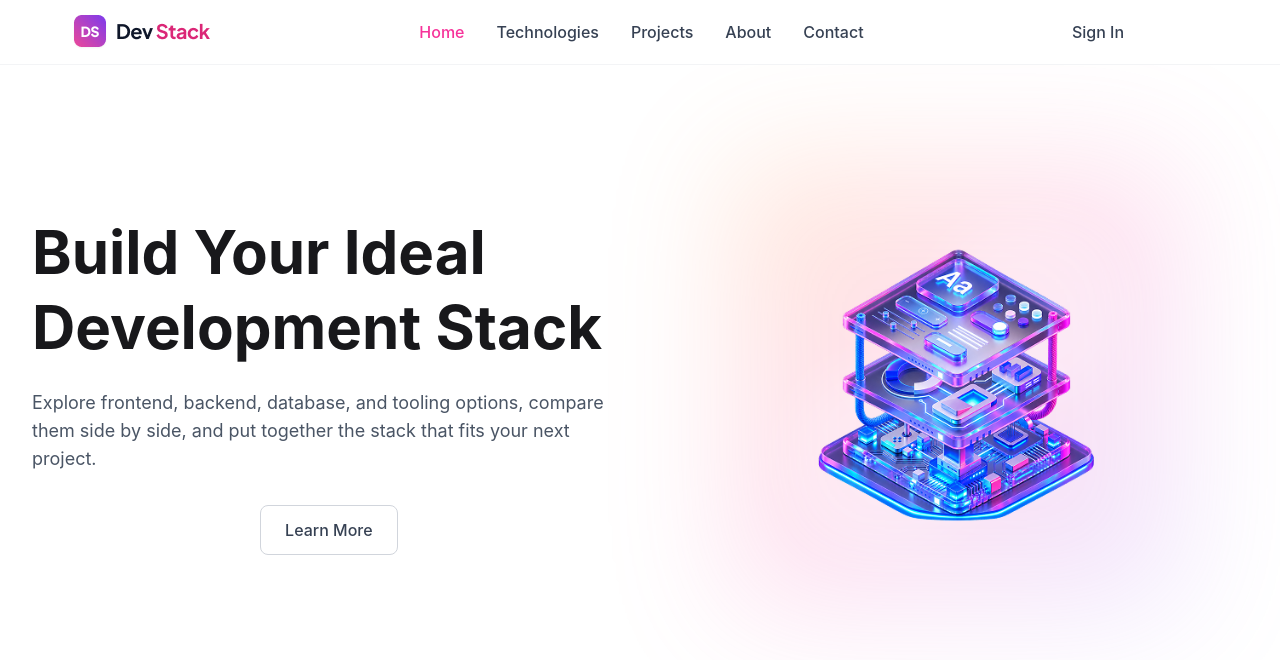
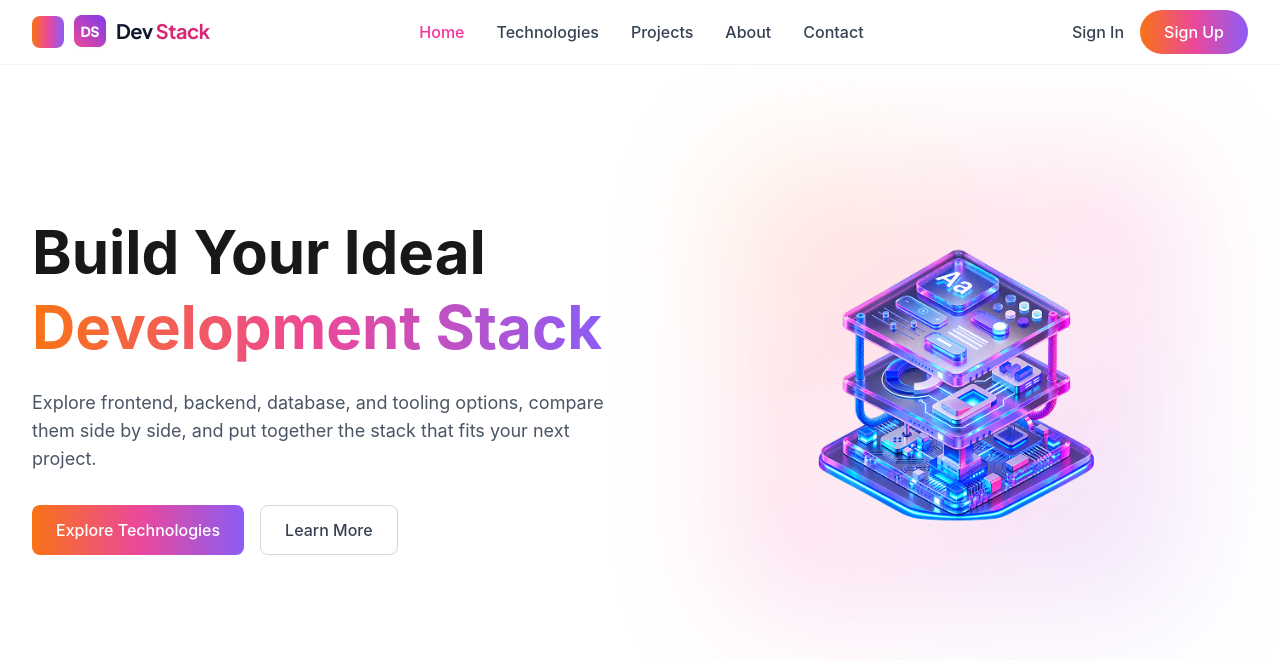
Before and after one commit to rahatlab/assignment_five, a React (Vite) app: page / in a window 1280 px wide. Shown: the top 660 px of the page. Built offline with nearby package versions, Linux system fonts and the light colour scheme.

Commit message:
tailwind css gradient color addded

```diff
--- a/src/components/Hero.jsx
+++ b/src/components/Hero.jsx
@@ -27,7 +27,7 @@
           </div>
           <div className="flex-1 flex justify-center">
             <div className="relative w-full max-w-md">
-              <div className="absolute inset-0 bg-gradient-to-br from-orange-400 via-pink-400 to-violet-400 rounded-3xl opacity-20 blur-3xl"></div>
+              <div className="absolute inset-0 bg-linear-to-br from-orange-400 via-pink-400 to-violet-400 rounded-3xl opacity-20 blur-3xl"></div>
               <img
                 src={bannerImage}
                 alt="Banner Stack"
--- a/src/index.css
+++ b/src/index.css
@@ -1,2 +1,35 @@
 @import "tailwindcss";
 @plugin "daisyui";
+
+@theme {
+  --gradient-brand: linear-gradient(to right, #f97316, #ec4899, #8b5cf6);
+}
+
+.gradient-brand {
+  background: var(--gradient-brand);
+}
+
+.gradient-text {
+  background: var(--gradient-brand);
+  -webkit-background-clip: text;
+  -webkit-text-fill-color: transparent;
+  background-clip: text;
+}
+
+/* Scrollbar styling */
+::-webkit-scrollbar {
+  width: 8px;
+}
+
+::-webkit-scrollbar-track {
+  background: #f1f1f1;
+}
+
+::-webkit-scrollbar-thumb {
+  background: #ec4899;
+  border-radius: 4px;
+}
+
+::-webkit-scrollbar-thumb:hover {
+  background: #db2777;
+}
```
